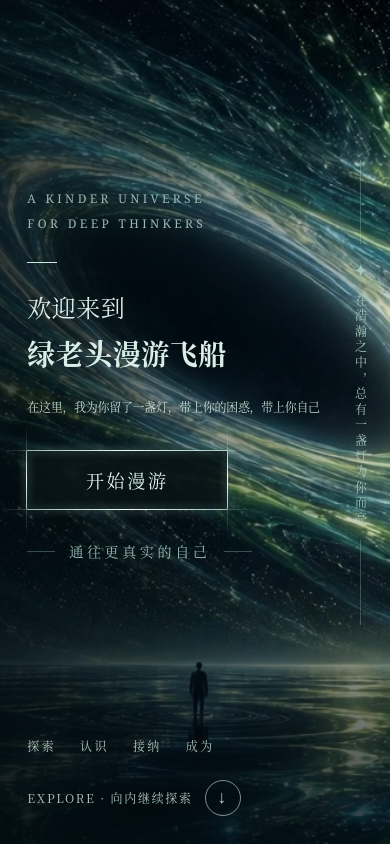
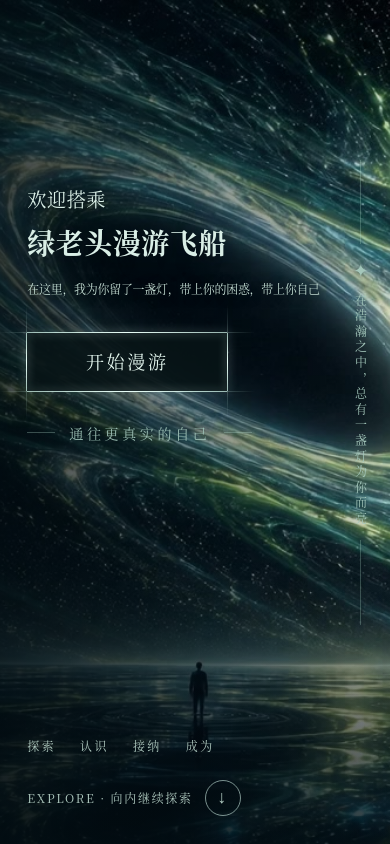
Before and after one commit to mokafee307-a11y/website01-infj, a Next.js app: page / in a window 390 px wide. Shown: the top 844 px of the page. Built offline with nearby package versions, Linux system fonts and the light colour scheme.

Commit message:
Refine launch welcome typography and remove extra controls

```diff
--- a/app/LaunchScreen.tsx
+++ b/app/LaunchScreen.tsx
@@ -11,7 +11,6 @@ export default function LaunchScreen({ children }: { children: ReactNode }) {
   const screen = useRef<HTMLElement>(null);
   const video = useRef<HTMLVideoElement>(null);
   const [reducedMotion, setReducedMotion] = useState(true);
-  const [paused, setPaused] = useState(false);
   const [videoFailed, setVideoFailed] = useState(false);
   const locked = phase !== "entered";
 
@@ -26,12 +25,12 @@ export default function LaunchScreen({ children }: { children: ReactNode }) {
     const player = video.current;
     if (!player || !locked || reducedMotion || videoFailed) return;
     const sync = () => {
-      if (paused || document.hidden) player.pause();
-      else void player.play().catch(() => setPaused(true));
+      if (document.hidden) player.pause();
+      else void player.play().catch(() => setVideoFailed(true));
     };
     sync(); document.addEventListener("visibilitychange", sync);
     return () => { document.removeEventListener("visibilitychange", sync); player.pause(); };
-  }, [locked, paused, reducedMotion, videoFailed]);
+  }, [locked, reducedMotion, videoFailed]);
 
   useEffect(() => {
     const element = screen.current;
@@ -86,8 +85,7 @@ export default function LaunchScreen({ children }: { children: ReactNode }) {
       </div>
       <div className="launch-shade" aria-hidden="true" />
       <div className="launch-content launch-ui">
-        <div className="launch-kicker" aria-hidden="true">A KINDER UNIVERSE<br />FOR DEEP THINKERS</div>
-        <h1 id="launch-title"><span>欢迎来到</span><span>绿老头漫游飞船</span></h1>
+        <h1 id="launch-title"><span>欢迎搭乘</span><span>绿老头漫游飞船</span></h1>
         <p id="launch-description">在这里，我为你留了一盏灯，带上你的困惑，带上你自己</p>
         <button type="button" className="launch-enter" aria-disabled={phase === "leaving"} onClick={() => enter()}>
           <span className="launch-button-text">开始漫游</span>
@@ -96,7 +94,7 @@ export default function LaunchScreen({ children }: { children: ReactNode }) {
         <div className="launch-destination" aria-hidden="true">通往更真实的自己</div>
       </div>
       <aside className="launch-side-note launch-ui" aria-hidden="true"><span>✦</span><p>在浩瀚之中，总有一盏灯为你而亮</p></aside>
-      <footer className="launch-footer launch-ui"><div className="launch-journey" aria-hidden="true"><span>探索</span><span>认识</span><span>接纳</span><span>成为</span></div><span className="launch-footer-line" aria-hidden="true" /><div className="launch-footer-actions">{!reducedMotion && !videoFailed && <button className="launch-pause" disabled={phase === "leaving"} onClick={() => setPaused(value => !value)} aria-label={paused ? "播放背景动画" : "暂停背景动画"}>{paused ? "播放背景" : "暂停背景"}</button>}<button className="launch-continue" disabled={phase === "leaving"} onClick={() => enter()}><span>EXPLORE · 向内继续探索</span><span aria-hidden="true">↓</span></button></div></footer>
+      <footer className="launch-footer launch-ui"><div className="launch-journey" aria-hidden="true"><span>探索</span><span>认识</span><span>接纳</span><span>成为</span></div><div className="launch-footer-actions"><button className="launch-continue" disabled={phase === "leaving"} onClick={() => enter()}><span>EXPLORE · 向内继续探索</span><span aria-hidden="true">↓</span></button></div></footer>
     </section>}
     <div className="launch-workspace" inert={locked} aria-hidden={locked ? true : undefined}>{children}</div>
   </LaunchEnteredContext.Provider>;
--- a/app/launch-cosmic.css
+++ b/app/launch-cosmic.css
@@ -15,12 +15,10 @@
 .launch-shade { z-index: -2; background: linear-gradient(90deg, #020c11c7 0%, #020c1155 33%, #020c1100 68%), linear-gradient(180deg, #020c1166 0%, transparent 22%, transparent 73%, #020c1180 100%); }
 .launch-ui { transition: opacity 250ms ease, transform 350ms ease; }
 .cosmic-launch .launch-content { position: relative; margin: 0; padding: clamp(110px, 18vh, 190px) 0 150px; width: max-content; max-width: 88%; margin-left: 6%; text-align: left; }
-.launch-kicker { font-family: Georgia, serif; color: #99b7b0; font-size: .75rem; letter-spacing: .5em; line-height: 2.1; margin-bottom: 32px; }
-.launch-kicker::after { content: ""; display: block; width: 30px; height: 1px; background: #c7e8dd; margin-top: 26px; }
 .cosmic-launch .launch-content h1 { font-family: var(--launch-serif); letter-spacing: .025em; font-weight: 500; line-height: 1.35; text-shadow: 0 2px 24px #020c1199; }
-.cosmic-launch .launch-content h1 span:first-child { font-size: clamp(1.5rem, 2.7vw, 2.8rem); color: var(--launch-ink); margin-bottom: 8px; }
+.cosmic-launch .launch-content h1 span:first-child { font-size: clamp(1.2rem, 2.16vw, 2.24rem); color: var(--launch-ink); margin-bottom: 8px; }
 .cosmic-launch .launch-content h1 span:last-child { font-size: clamp(2.2rem, 4.7vw, 5rem); text-wrap: nowrap; font-weight: 600; }
-.cosmic-launch #launch-description { margin-top: 24px; font-size: clamp(.875rem, 1.15vw, 1.125rem); letter-spacing: .04em; line-height: 1.9; white-space: nowrap; color: #c5ded4; text-shadow: 0 2px 12px #020c11; }
+.cosmic-launch #launch-description { margin-top: 16.8px; font-size: clamp(.875rem, 1.15vw, 1.125rem); letter-spacing: .04em; line-height: 1.9; white-space: nowrap; color: #c5ded4; text-shadow: 0 2px 12px #020c11; }
 /* Adapted from the supplied four-edge glow button, without an oversized backdrop. */
 .cosmic-launch .launch-enter { position: relative; isolation: isolate; display: inline-flex; justify-content: center; align-items: center; width: 220px; min-width: 0; height: 58px; min-height: 58px; margin-top: 40px; padding: 0 26px; cursor: pointer; border: 0; border-radius: 0; background: #071316e6; color: #e5f8f0; letter-spacing: .15em; font-family: inherit; font-size: 1.125rem; box-shadow: none; transition: background 300ms, transform 300ms; }
 .cosmic-launch .launch-enter::before { content: ""; position: absolute; inset: 0; opacity: 0; background: radial-gradient(circle at 50% 50%, #0000 0, #0000 20%, #111111aa 50%), radial-gradient(ellipse 100% 100%, #d9fff3, #fff0); background-size: 3px 3px, auto auto; transition: opacity 300ms; }
@@ -47,8 +45,7 @@
 .launch-side-note p { writing-mode: vertical-rl; font-size: .875rem; line-height: 1.6; letter-spacing: .48em; }
 .launch-footer { position: absolute; left: 4%; right: 4%; bottom: max(28px, env(safe-area-inset-bottom)); display: flex; align-items: center; gap: 26px; font-size: .875rem; color: #b1cbc1; }
 .launch-journey { display: flex; gap: clamp(16px, 2.5vw, 38px); letter-spacing: .2em; white-space: nowrap; }
-.launch-footer-line { flex: 1; height: 1px; background: linear-gradient(90deg, #b0d3c773, #b0d3c71a); }
-.launch-footer-actions { display: flex; align-items: center; gap: 24px; }
+.launch-footer-actions { margin-left: auto; display: flex; align-items: center; gap: 24px; }
 .launch-footer button { background: transparent; color: #b1cbc1; border: 0; padding: 8px 0; font-family: inherit; font-size: .875rem; }
 .launch-footer button:hover { color: #effff8; }
 .launch-continue { display: flex; gap: 22px; align-items: center; letter-spacing: .14em; }
@@ -62,22 +59,19 @@
 @keyframes launch-reveal { 0%, 72% { opacity: 1; } 100% { opacity: 0; } }
 @media (max-height: 760px) and (min-width: 761px) {
   .cosmic-launch .launch-content { padding-top: 106px; padding-bottom: 100px; }
-  .launch-kicker { margin-bottom: 20px; } .launch-kicker::after { margin-top: 16px; }
   .cosmic-launch .launch-content h1 span:last-child { font-size: clamp(2.2rem, 4.3vw, 4.25rem); }
   .cosmic-launch .launch-enter { margin-top: 28px; }
   .launch-destination { margin-top: 24px; }
 }
 @media (max-width: 760px) {
   .cosmic-launch .launch-content { max-width: 86%; margin-left: 7%; padding-top: clamp(110px, 22vh, 200px); padding-bottom: 150px; }
-  .launch-kicker { font-size: .75rem; letter-spacing: .28em; margin-bottom: 28px; }
-  .cosmic-launch .launch-content h1 span:first-child { font-size: 1.5rem; margin-bottom: 12px; }
+  .cosmic-launch .launch-content h1 span:first-child { font-size: 1.2rem; margin-bottom: 12px; }
   .cosmic-launch .launch-content h1 span:last-child { font-size: clamp(1.75rem, 6.7vw, 3rem); white-space: nowrap; }
-  .cosmic-launch #launch-description { font-size: clamp(.75rem, 2.9vw, .875rem); letter-spacing: -.025em; line-height: 2; margin-top: 22px; }
+  .cosmic-launch #launch-description { font-size: clamp(.75rem, 2.9vw, .875rem); letter-spacing: -.025em; line-height: 2; margin-top: 15.4px; }
   .cosmic-launch .launch-enter { width: 200px; margin-top: 32px; }
   .launch-side-note { right: 5%; top: 19%; bottom: 26%; gap: 12px; }
   .launch-side-note p { font-size: .75rem; letter-spacing: .3em; }
   .launch-footer { left: 7%; right: 7%; bottom: 20px; flex-wrap: wrap; gap: 18px; }
-  .launch-footer-line { display: none; }
   .launch-journey { width: 100%; gap: 24px; font-size: .75rem; }
   .launch-footer-actions { justify-content: space-between; width: 100%; gap: 10px; }
   .launch-continue { gap: 12px; font-size: .75rem!important; }
@@ -85,7 +79,6 @@
 }
 @media (max-height: 700px) and (max-width: 760px) {
   .cosmic-launch .launch-content { padding-top: 106px; padding-bottom: 120px; }
-  .launch-kicker { margin-bottom: 18px; } .launch-kicker::after { margin-top: 14px; }
   .launch-destination { margin-top: 24px; }
 }
 @media (max-height: 580px) { .launch-footer { position: relative; left: auto; right: auto; bottom: auto; margin: 0 6% 24px; } .cosmic-launch .launch-content { padding-bottom: 60px; } .launch-side-note { display: none; } }
```
Also changed, not shown: 1 other file (tests, documents, lock files or other folders).
